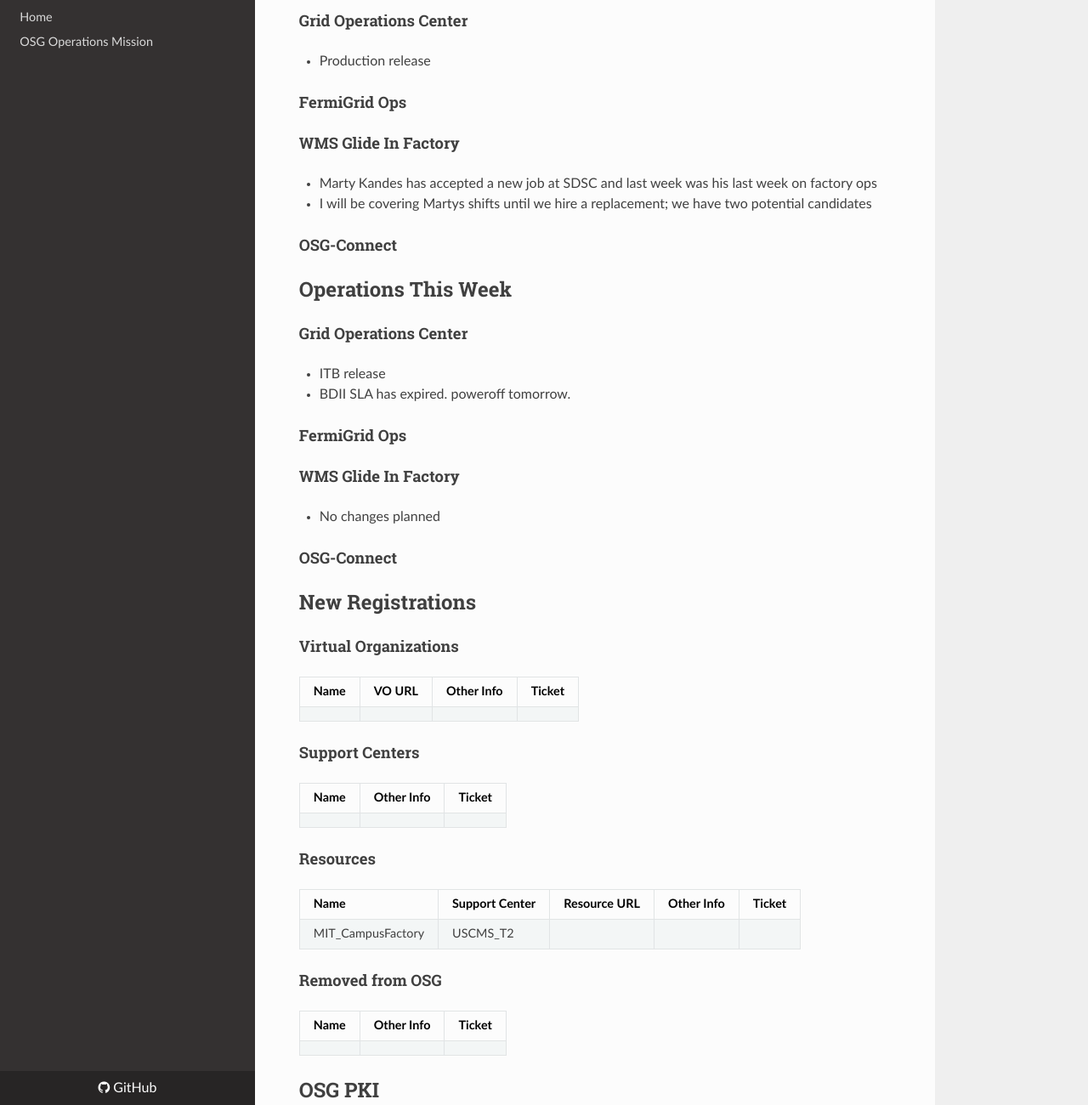
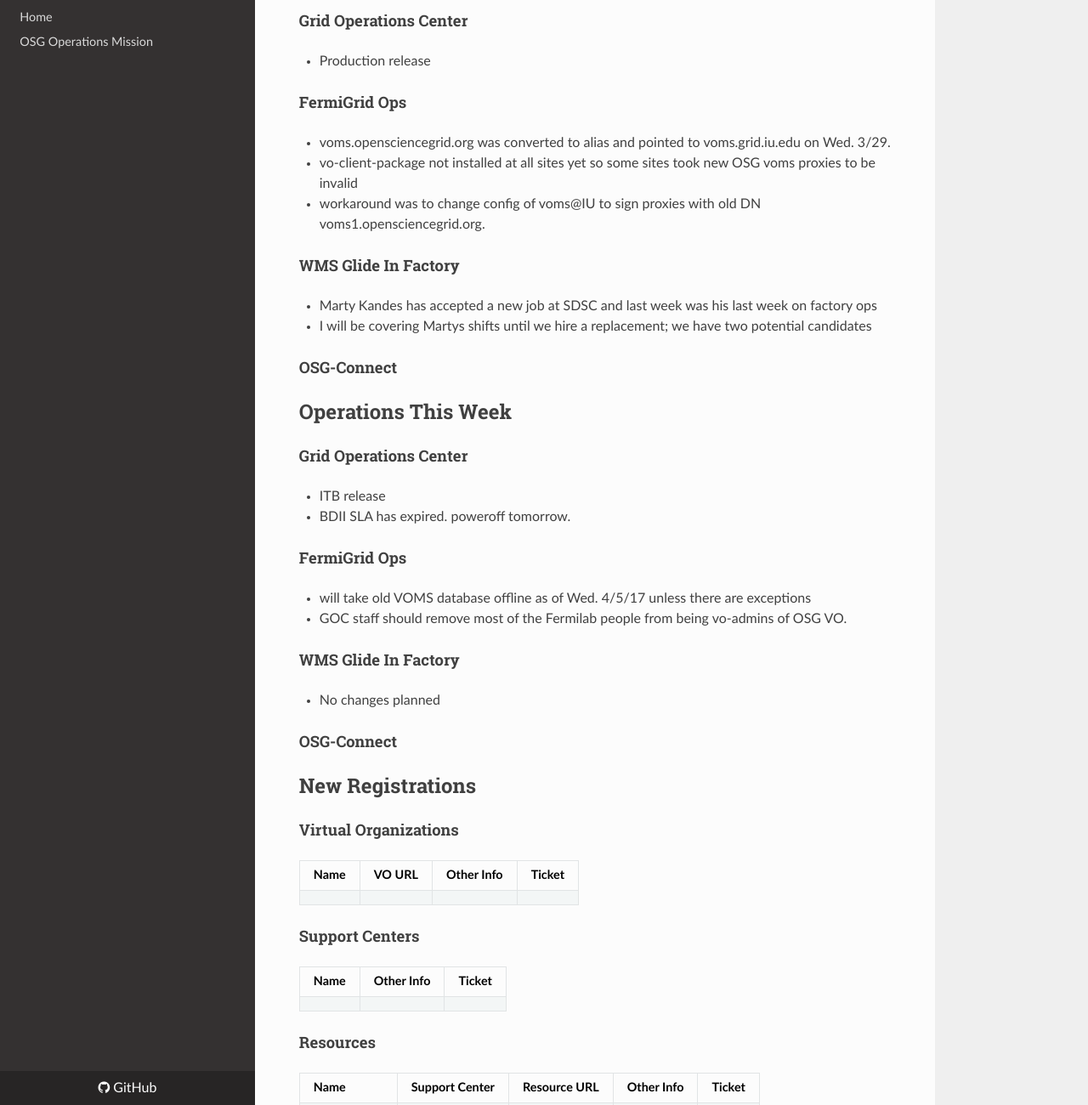
Before and after one commit to osg-htc/operations, an MkDocs documentation site: the page built from docs/WeeklyMinutes/3Apr2017.md, in a window 1280 px wide and 1400 px high, scrolled down 1640 px, cut to the strip 100-1400 px from the top of the window. Shown: the whole strip at 85% size. Built offline with MkDocs 1.6.1, drawn with Linux system fonts in a browser that asks for light colours; nearby versions of some CDN libraries; old or Windows-style settings are respelled for this version of MkDocs; some of the changed text lies outside the part shown.

Commit message:
Update 3Apr2017.md

```diff
--- a/docs/WeeklyMinutes/3Apr2017.md
+++ b/docs/WeeklyMinutes/3Apr2017.md
@@ -22,6 +22,9 @@
    * Production release
 
 #### FermiGrid Ops
+   * voms.opensciencegrid.org was converted to alias and pointed to voms.grid.iu.edu on Wed. 3/29.
+   * vo-client-package not installed at all sites yet so some sites took new OSG voms proxies to be invalid
+   * workaround was to change config of voms@IU to sign proxies with old DN voms1.opensciencegrid.org.
 
 #### WMS Glide In Factory
    * Marty Kandes has accepted a new job at SDSC and last week was his last week on factory ops
@@ -36,6 +39,8 @@
    * BDII SLA has expired. poweroff tomorrow.
 
 #### FermiGrid Ops
+   * will take old VOMS database offline as of Wed. 4/5/17 unless there are exceptions
+   * GOC staff should remove most of the Fermilab people from being vo-admins of OSG VO.
 
 #### WMS Glide In Factory
    * No changes planned
@@ -55,7 +60,7 @@
 #### Resources
 | Name | Support Center | Resource URL | Other Info | Ticket |
 | ---- | -------------- | ------------ | ---------- | ------ |
-| MIT_CampusFactory | USCMS_T2 |
+| Purdue-LSST | CSC |
 
 #### Removed from OSG
 | Name | Other Info | Ticket |
```
Also changed, not shown: other parts of docs/WeeklyMinutes/3Apr2017.md (+1 -2 lines).
